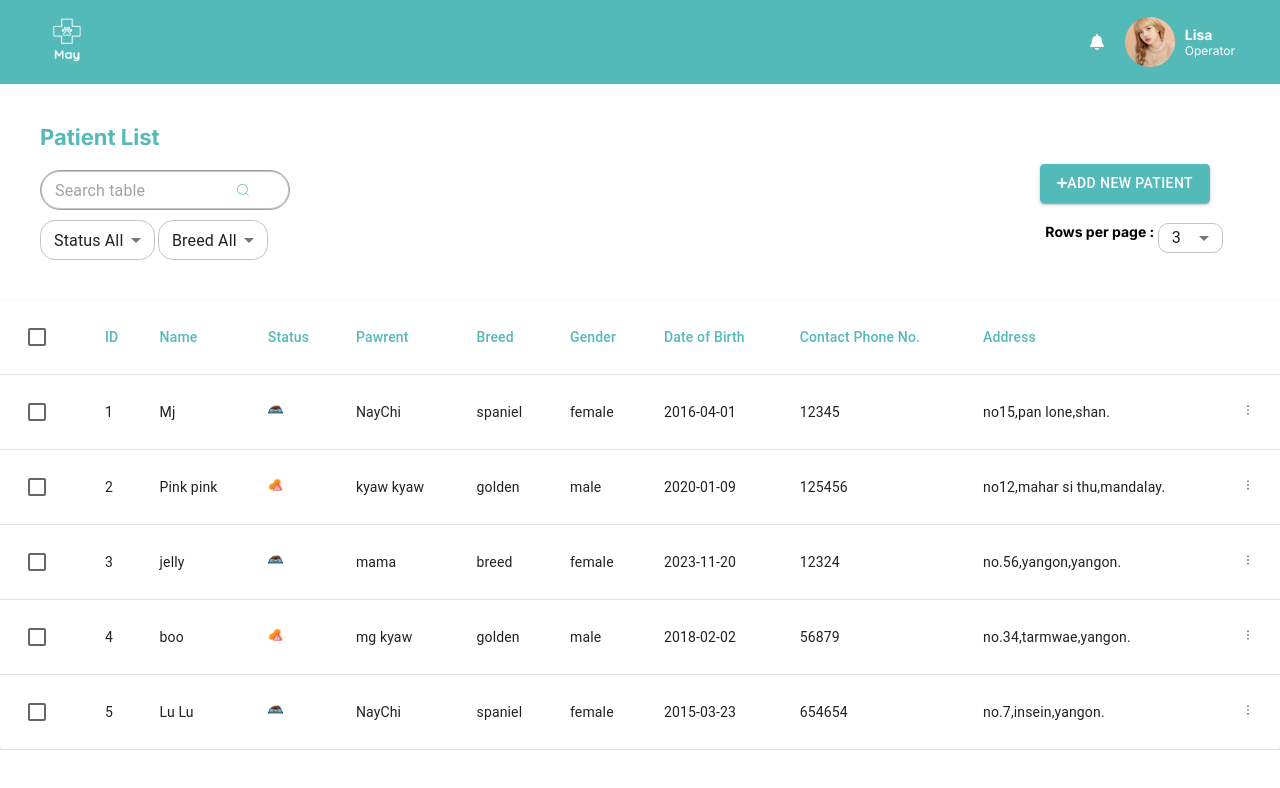
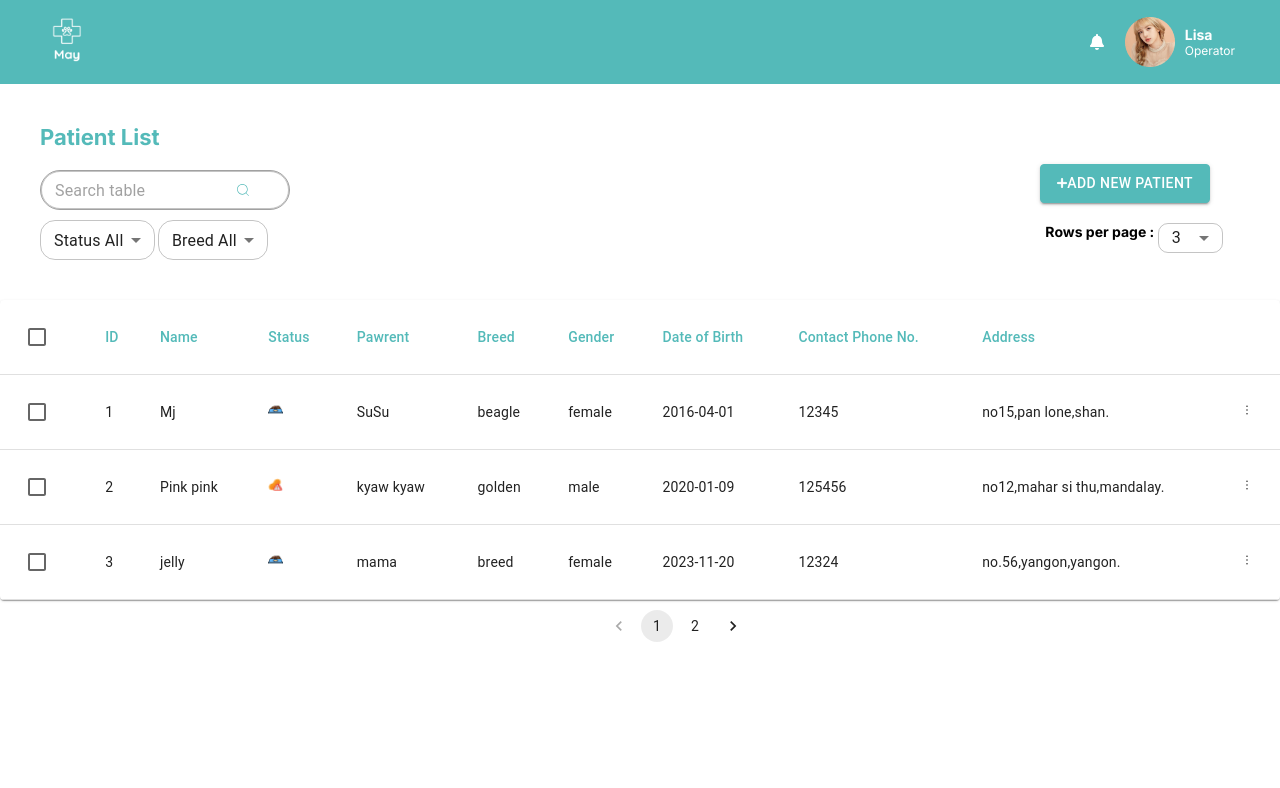
Before and after one commit to Eaint-Thayaphy-Oo/may-vet-clinic, a Next.js app: page / in a window 1280 px wide. Shown: the top 788 px of the page. Built offline with nearby package versions, Linux system fonts and the light colour scheme.

Commit message:
pagination commit

```diff
--- a/src/Data/data.ts
+++ b/src/Data/data.ts
@@ -1,12 +1,12 @@
-import { patientData } from "@/app/page";
+import { patientData } from "@/type/type";
 
 const items: patientData[] = [
   {
     id: 1,
     name: "Mj",
     status: "picky",
-    pawrent: "NayChi",
-    breed: "spaniel",
+    pawrent: "SuSu",
+    breed: "beagle",
     gender: "female",
     dateOfBirth: "2016-04-01",
     phone: "12345",
--- a/src/app/Header/Header.tsx
+++ b/src/app/Header/Header.tsx
@@ -16,6 +16,14 @@ interface HeaderProps {
   handleClose: () => void;
   createModal: boolean;
   handleClickOpen: () => void;
+  searchInput: string;
+  handleSearchInputChange: (event: any) => void;
+  selectedStatus: string;
+  handleStatusChange: (event: any) => void;
+  selectedBreed: string;
+  handleBreedChange: (event: any) => void;
+  itemsPerPage: number;
+  handlePageChange: (event: any, value: any) => void;
 }
 
 export default function Header({
@@ -23,6 +31,14 @@ export default function Header({
   createModal,
   handleClickOpen,
   handleClose,
+  searchInput,
+  handleSearchInputChange,
+  selectedStatus,
+  handleStatusChange,
+  selectedBreed,
+  handleBreedChange,
+  itemsPerPage,
+  handlePageChange,
 }: HeaderProps) {
   return (
     <>
@@ -34,6 +50,7 @@ export default function Header({
               <TextField
                 id="outlined-basic"
                 variant="outlined"
+                value={searchInput}
                 placeholder="Search table"
                 InputProps={{
                   style: {
@@ -42,6 +59,7 @@ export default function Header({
                     height: "40px",
                   },
                 }}
+                onChange={(event) => handleSearchInputChange(event)}
               />
               <CiSearch className={styles.icon} />
             </div>
@@ -59,6 +77,8 @@ export default function Header({
                   },
                 }}
                 helperText=""
+                value={selectedStatus}
+                onChange={(event) => handleStatusChange(event)}
               >
                 {status.map((option) => (
                   <option key={option.value} value={option.value}>
@@ -80,6 +100,8 @@ export default function Header({
                   },
                 }}
                 helperText=""
+                value={selectedBreed}
+                onChange={(event) => handleBreedChange(event)}
               >
                 {breed.map((option) => (
                   <option key={option.value} value={option.value}>
@@ -118,6 +140,10 @@ export default function Header({
                   },
                 }}
                 helperText=""
+                value={itemsPerPage}
+                onChange={(_event: any, value: any) =>
+                  handlePageChange(_event, value)
+                }
               >
                 {rows.map((option) => (
                   <option key={option.value} value={option.value}>
--- a/src/app/page.tsx
+++ b/src/app/page.tsx
@@ -8,6 +8,7 @@ import items from "../Data/data";
 import { SubmitHandler, useForm } from "react-hook-form";
 import { patientData, IFormInput } from "@/type/type";
 import MySnackbar from "@/components/MySnackbar/MySnackbar";
+import { Pagination } from "@mui/material";
 
 export default function Home() {
   const [data, setData] = useState<patientData[]>(items);
@@ -17,6 +18,69 @@ export default function Home() {
   const [deleteModal, setDeleteModal] = useState<boolean>(true);
   const [message, setMessage] = useState("");
   const [openSnackbar, setOpenSnackbar] = useState<boolean>(false);
+  //search
+  const [searchInput, setSearchInput] = useState("");
+  //filter
+  const [selectedStatus, setSelectedStatus] = useState("");
+  const [selectedBreed, setSelectedBreed] = useState("");
+  //rowsperpage
+  const itemsPerPage = 3;
+  const [currentPage, setCurrentPage] = useState(1);
+
+  //search
+  const handleSearchInputChange = (event: {
+    target: { value: React.SetStateAction<string> };
+  }) => {
+    setSearchInput(event.target.value);
+  };
+
+  const filteredData = data.filter((item) => {
+    return (
+      item.name.toLowerCase().includes(searchInput.toLowerCase()) ||
+      item.pawrent.toLowerCase().includes(searchInput.toLowerCase()) ||
+      item.gender.toLowerCase().includes(searchInput.toLowerCase()) ||
+      item.phone.toLowerCase().includes(searchInput.toLowerCase()) ||
+      item.city?.toLowerCase().includes(searchInput.toLowerCase()) ||
+      item.status.toLowerCase().includes(searchInput.toLowerCase()) ||
+      item.breed.toLowerCase().includes(searchInput.toLowerCase()) ||
+      item.dateOfBirth.toLowerCase().includes(searchInput.toLowerCase()) ||
+      item.township?.toLowerCase().includes(searchInput.toLowerCase()) ||
+      item.address.toLowerCase().includes(searchInput.toLowerCase())
+    );
+  });
+
+  //filter
+  const handleStatusChange = (event: {
+    target: { value: React.SetStateAction<string> };
+  }) => {
+    setSelectedStatus(event.target.value);
+  };
+
+  const handleBreedChange = (event: {
+    target: { value: React.SetStateAction<string> };
+  }) => {
+    setSelectedBreed(event.target.value);
+  };
+
+  const statusFilteredData = selectedStatus
+    ? filteredData.filter((item) => item.status === selectedStatus)
+    : filteredData;
+
+  const breedFilteredData = selectedBreed
+    ? statusFilteredData.filter((item) => item.breed === selectedBreed)
+    : statusFilteredData;
+
+  //rows per page
+  const handlePageChange = (
+    _event: any,
+    value: React.SetStateAction<number>
+  ) => {
+    setCurrentPage(value);
+  };
+
+  const startIndex = (currentPage - 1) * itemsPerPage;
+  const endIndex = startIndex + itemsPerPage;
+  const paginatedData = breedFilteredData.slice(startIndex, endIndex);
 
   const {
     formState: { errors },
@@ -89,9 +153,23 @@ export default function Home() {
         handleClose={handleClose}
         createModal={createModal}
         handleClickOpen={handleClickOpen}
+        searchInput={searchInput}
+        handleSearchInputChange={handleSearchInputChange}
+        selectedStatus={selectedStatus}
+        handleStatusChange={handleStatusChange}
+        selectedBreed={selectedBreed}
+        handleBreedChange={handleBreedChange}
+        itemsPerPage={itemsPerPage}
+        handlePageChange={handlePageChange}
       />
       <TableComponent
-        data={data}
+        data={
+          data &&
+          filteredData &&
+          statusFilteredData &&
+          breedFilteredData &&
+          paginatedData
+        }
         remove={removeItemHandler}
         onSubmit={handleOnUpdate}
         editModal={editModal}
@@ -103,6 +181,12 @@ export default function Home() {
         open={openSnackbar}
         autoHideDuration={6000}
       />
+      <Pagination
+        sx={{ marginTop: "10px", marginLeft: "600px" }}
+        count={Math.ceil(breedFilteredData.length / itemsPerPage)}
+        page={currentPage}
+        onChange={handlePageChange}
+      />
     </>
   );
 }
--- a/src/type/type.ts
+++ b/src/type/type.ts
@@ -6,7 +6,7 @@ export type patientData = {
   breed: string;
   gender: string;
   dateOfBirth: string | Date | null;
-  phone?: number;
+  phone: string | number;
   address: string;
   township?: string;
   city?: string;
@@ -17,7 +17,7 @@ export interface IFormInput {
   name: string;
   pawrent: string;
   gender: string;
-  phone?: number;
+  phone: string | number;
   city: string;
   status: string;
   breed: string;
```
